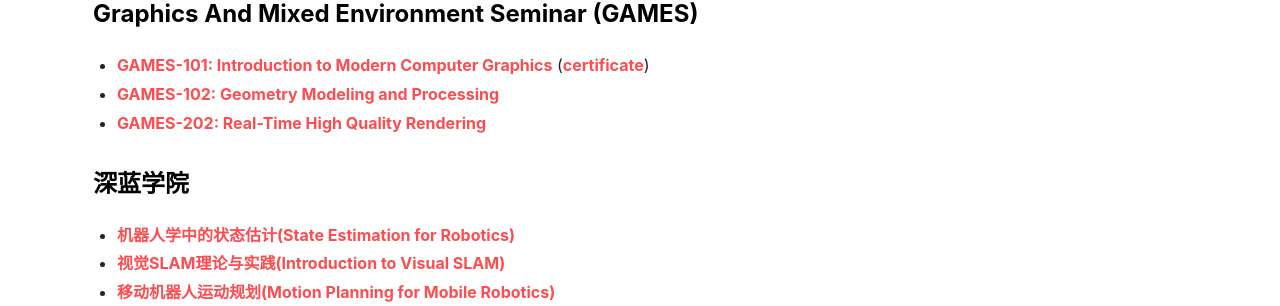
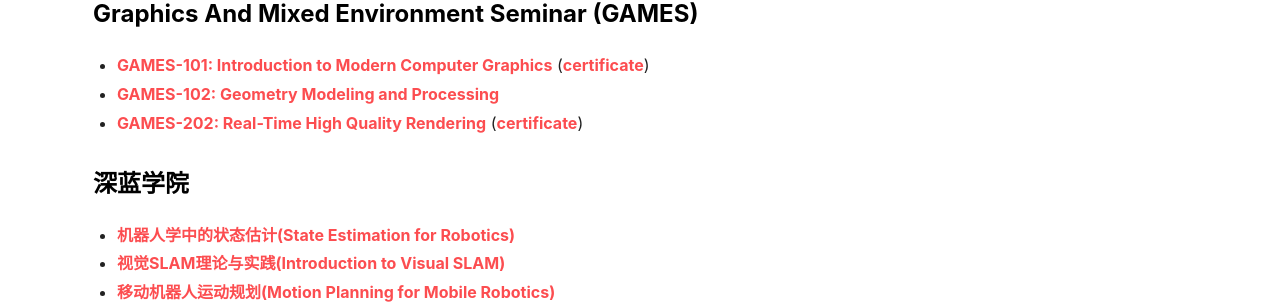
Before and after one commit to peng00bo00/peng00bo00_previous_blog, a Jekyll site: the page built from about.md, in a window 1280 px wide and 900 px high, scrolled down 2902 px. Shown: the part 354-660 px from the top of the window. Built offline with Jekyll 4.4.1, drawn with Linux system fonts in a browser that asks for light colours; nearby versions of some CDN libraries.

Commit message:
Update about.md

```diff
--- a/about.md
+++ b/about.md
@@ -144,7 +144,7 @@
 
 - [GAMES-101: Introduction to Modern Computer Graphics](https://sites.cs.ucsb.edu/~lingqi/teaching/games101.html) ([certificate](https://drive.google.com/file/d/1sFM-XCCETFKUXzpLc7QV5fH6Aa6_-oGl/view?usp=sharing))
 - [GAMES-102: Geometry Modeling and Processing](http://staff.ustc.edu.cn/~lgliu/Courses/GAMES102_2020/default.html)
-- [GAMES-202: Real-Time High Quality Rendering](https://sites.cs.ucsb.edu/~lingqi/teaching/games202.html)
+- [GAMES-202: Real-Time High Quality Rendering](https://sites.cs.ucsb.edu/~lingqi/teaching/games202.html) ([certificate](https://drive.google.com/file/d/1vTDse2jZ0vbBUEShygA8kdeu2DjF2FeS/view?usp=sharing))
 
 ### 深蓝学院
 
```
